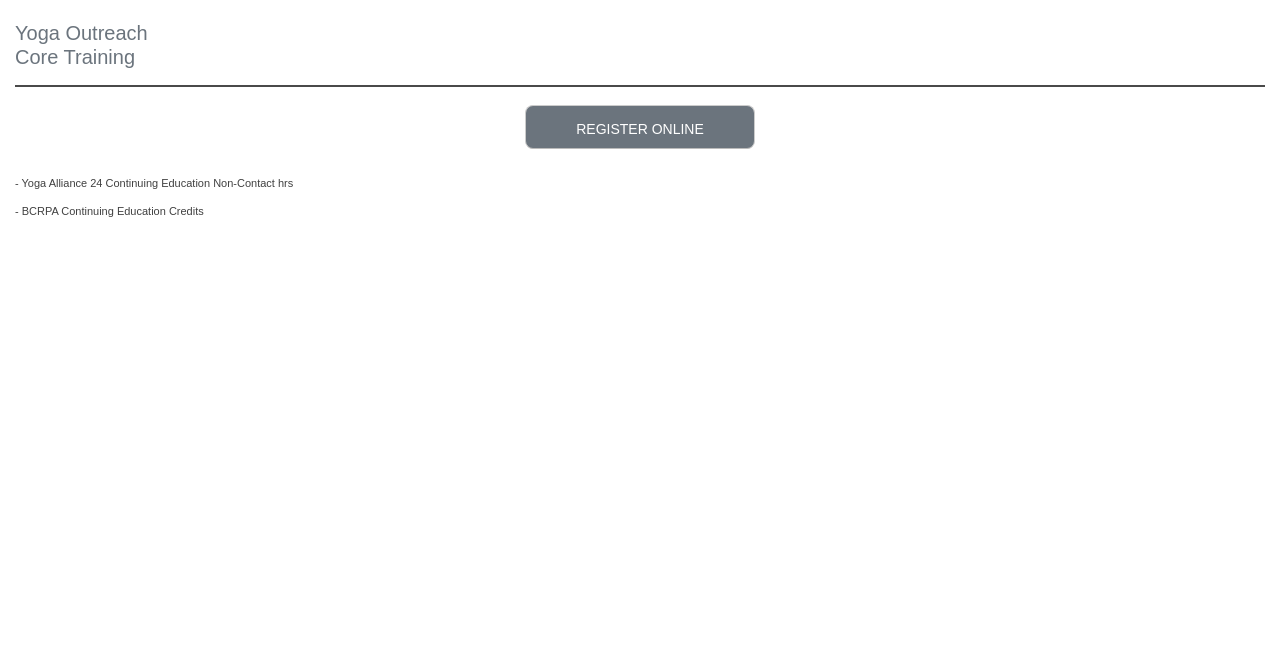
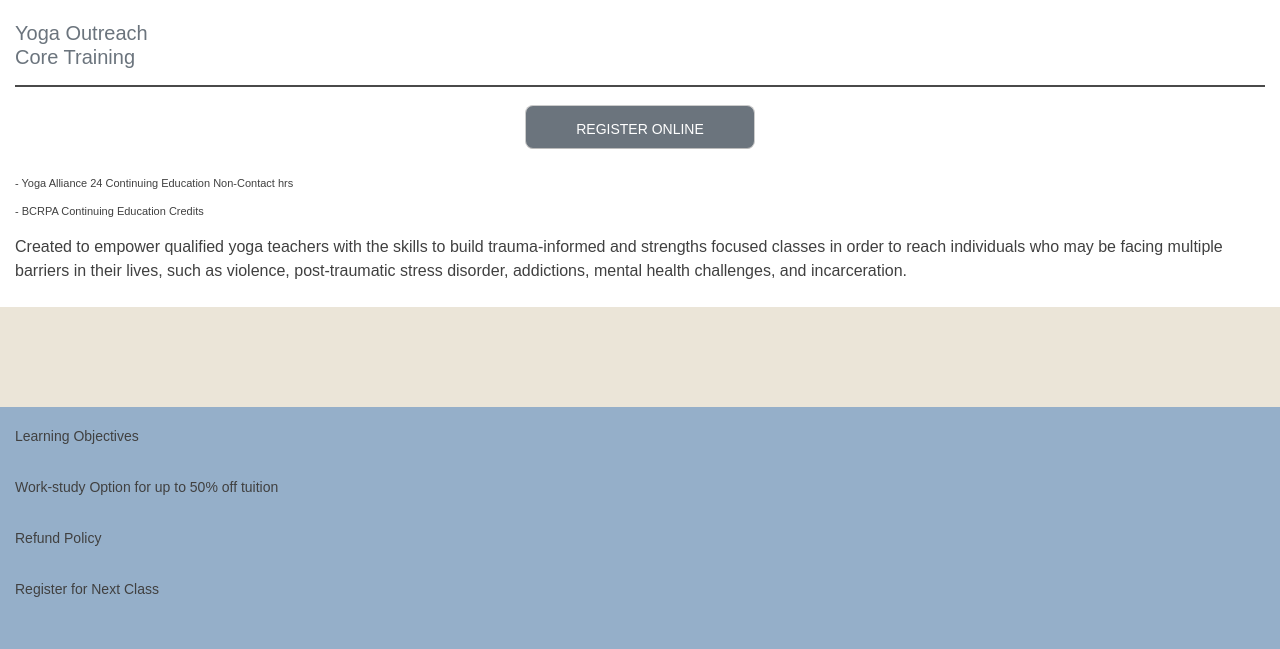
Before and after one commit to redacademy/yoga-winter-2017, a WordPress theme: template themes/yoga_outreach/page-templates/core-training-mobile.php in a window 1280 px wide. Shown: the part 442-1091 px from the top of the page. Before the commit the page ends 659 px from the top, so only its background shows below. Run offline with PHP 8.4 and a stand-in for WordPress, Linux system fonts and the light colour scheme; the site name, menu and one post (Sample post) are stand-ins, and other content is empty; some libraries are stand-ins or nearby versions.

Commit message:
added list on core page

```diff
--- a/themes/yoga_outreach/page-templates/core-training-mobile.php
+++ b/themes/yoga_outreach/page-templates/core-training-mobile.php
@@ -28,8 +28,24 @@ get_header(); ?>
 				<button class ="book-training-button">Register Online</button>
 				<p class ="small-para">- Yoga Alliance 24 Continuing Education Non-Contact hrs</p>
 				<p class ="small-para">- BCRPA Continuing Education Credits</p>
+				<p>Created to empower qualified yoga teachers with the skills to
+					build trauma-informed and strengths focused classes in order to reach
+					individuals who may be facing multiple barriers in their lives, such as
+					violence, post-traumatic stress disorder, addictions, mental health challenges,
+					and incarceration.
+				</p>
 			</section>
-
+			<div class ="testimonal-slideshow-container">
+			</div>
+			<section class ="section-15px-padding">
+			<!--Add Calender-->
+			</section>
+			<ul class = "training-list">
+				<li class="training-list-item">Learning Objectives</li>
+				<li class="training-list-item">Work-study Option for up to 50% off tuition</li>
+				<li class="training-list-item">Refund Policy</li>
+				<li class="training-list-item">Register for Next Class</li>
+			</ul>
 		</main><!-- #main -->
 	</div><!-- #primary -->
 
--- a/themes/yoga_outreach/sass/_training-facilities.scss
+++ b/themes/yoga_outreach/sass/_training-facilities.scss
@@ -103,12 +103,12 @@
 
 //Training Facilities List
 .training-list{
-	height:264px;
+	height:auto;
 	width:100%;
 	background-color: #95AFC9;
 	margin:0;
 	list-style:none;
-	padding:0 15px;
+	padding:19px 15px;
 }
 
 .training-list-item{
@@ -123,7 +123,7 @@
 	padding:10px;
 }
 
-.bottom-book-training-button-container{
+.bottom-button-container{
 	height:85px;
 	width:100%;
 	background-color:#6B747D;
--- a/themes/yoga_outreach/style.css
+++ b/themes/yoga_outreach/style.css
@@ -626,12 +626,12 @@ a {
   background-color: #EBE5D8; }
 
 .training-list {
-  height: 264px;
+  height: auto;
   width: 100%;
   background-color: #95AFC9;
   margin: 0;
   list-style: none;
-  padding: 0 15px; }
+  padding: 19px 15px; }
 
 .training-list-item {
   margin-bottom: 30px;
@@ -643,7 +643,7 @@ a {
   background: #eee;
   padding: 10px; }
 
-.bottom-book-training-button-container {
+.bottom-button-container {
   height: 85px;
   width: 100%;
   background-color: #6B747D;
```
Also changed, not shown: themes/yoga_outreach/page-templates/training.php (+3 -10 lines).
